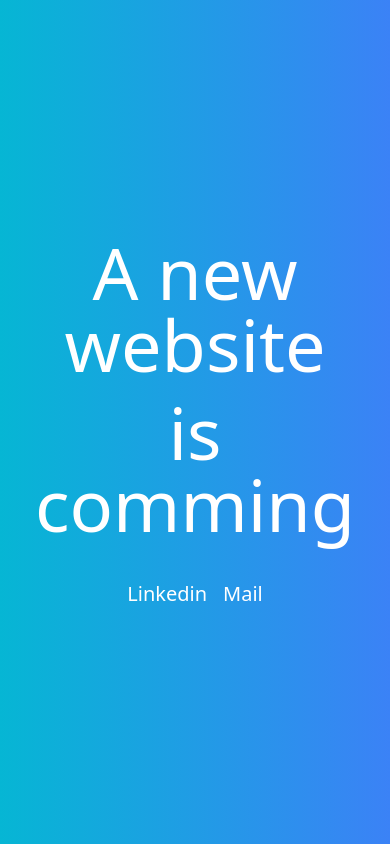
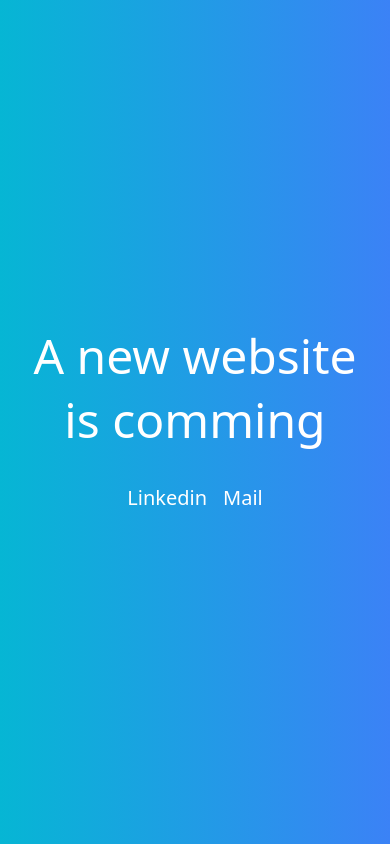
Before and after one commit to GN13008/gndev_parcel, a website built with Parcel: page src/index.html in a window 390 px wide. Built offline with nearby package versions, Linux system fonts and the light colour scheme.

Commit message:
[ADD] Mobile version

```diff
--- a/src/index.html
+++ b/src/index.html
@@ -24,10 +24,14 @@
       <div
         class="h-screen flex flex-col justify-center max-w-7xl py-60 mx-auto text-white"
       >
-        <h1 class="pb-4 text-7xl font-sans font-medium text-white text-center">
+        <h1
+          class="pb-4 text-5xl sm:text-7xl font-sans font-medium text-white text-center"
+        >
           A new website
         </h1>
-        <h1 class="pb-4 text-7xl font-sans font-medium text-white text-center">
+        <h1
+          class="pb-4 text-5xl sm:text-7xl font-sans font-medium text-white text-center"
+        >
           is comming
         </h1>
         <p class="mt-6 text-white text-center"></p>
```
Also changed, not shown: dist/index.html, 2 other files.
